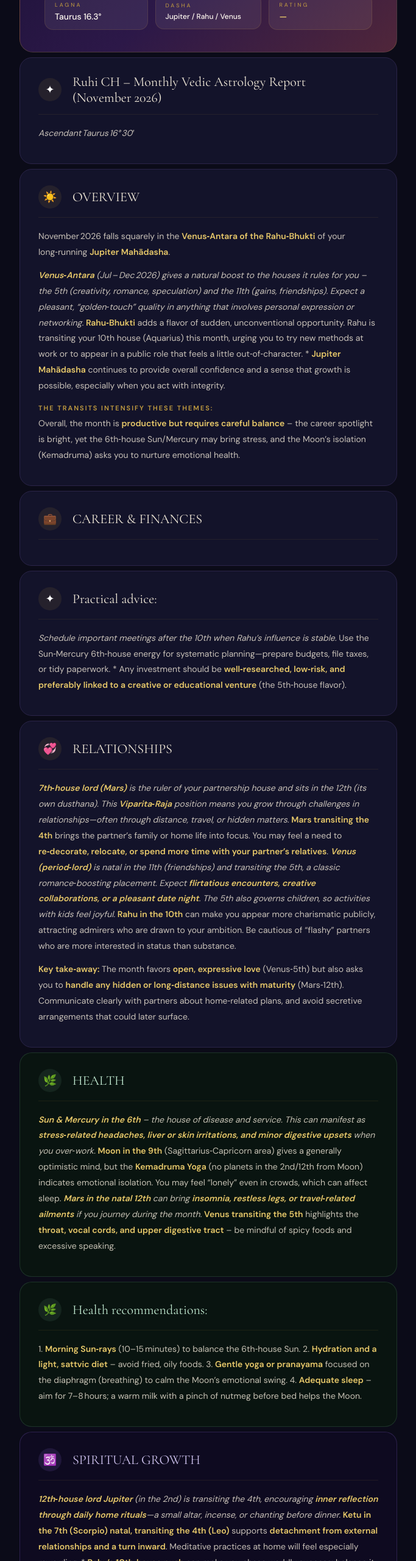
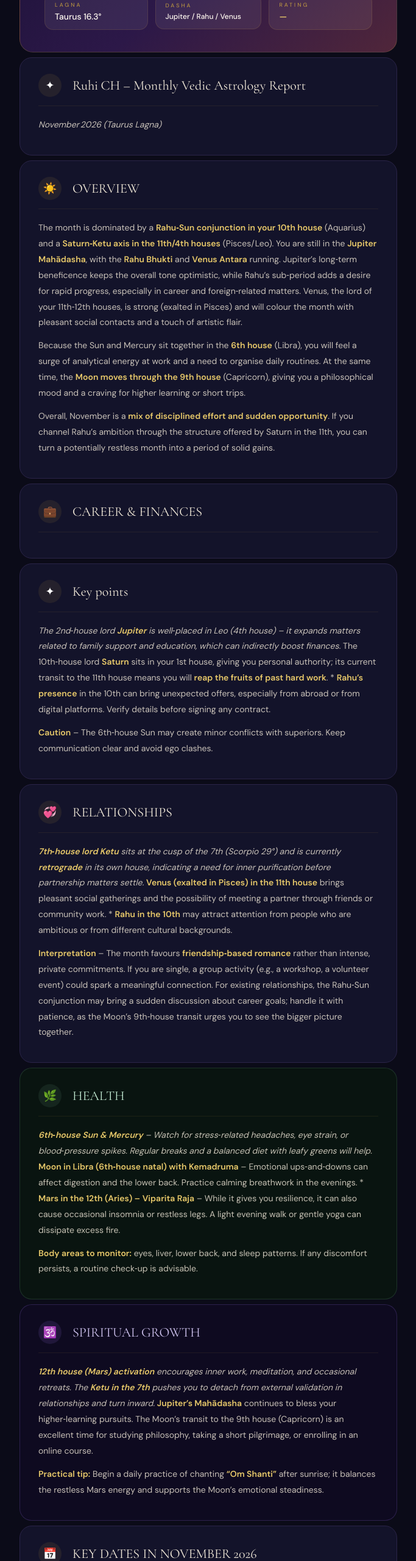
Before and after one commit to 45degrees45/astrowise-reports, a plain HTML site: page Ruhi_CH/Ruhi_CH_nov2026_report.html in a window 1280 px wide. Shown: the part 220-2780 px from the top of the page at 61% size, without its empty margins (298-981 px from the left). Drawn offline with nearby package versions, Linux system fonts and the light colour scheme.

Commit message:
feat: November 2026 reports for 39 profiles

```diff
--- a/Ruhi_CH/Ruhi_CH_nov2026_report.html
+++ b/Ruhi_CH/Ruhi_CH_nov2026_report.html
@@ -68,11 +68,11 @@
             <div style="width:38px;height:38px;border-radius:50%;background:rgba(196,158,64,0.1);text-align:center;line-height:38px;font-size:18px;">✦</div>
           </td>
           <td valign="middle" style="padding-left:12px;">
-            <h2 style="font-family:'Cormorant Garamond',Georgia,serif;font-size:22px;font-weight:400;color:#f0e8d8;margin:0;">Ruhi CH – Monthly Vedic Astrology Report (November 2026)</h2>
+            <h2 style="font-family:'Cormorant Garamond',Georgia,serif;font-size:22px;font-weight:400;color:#f0e8d8;margin:0;">Ruhi CH – Monthly Vedic Astrology Report</h2>
           </td>
         </tr>
       </table>
-      <p style="font-size:14px;color:rgba(240,232,216,0.82);line-height:1.85;margin:0 0 12px;font-family:'DM Sans',Arial,sans-serif;"><em>Ascendant Taurus 16° 30′</em></p>
+      <p style="font-size:14px;color:rgba(240,232,216,0.82);line-height:1.85;margin:0 0 12px;font-family:'DM Sans',Arial,sans-serif;"><em>November 2026 (Taurus Lagna)</em></p>
     </td></tr>
   </table>
 </td></tr>
@@ -92,10 +92,9 @@
           </td>
         </tr>
       </table>
-      <p style="font-size:14px;color:rgba(240,232,216,0.82);line-height:1.85;margin:0 0 12px;font-family:'DM Sans',Arial,sans-serif;">November 2026 falls squarely in the <strong style="color:#e8c96a;">Venus‑Antara of the Rahu‑Bhukti</strong> of your long‑running <strong style="color:#e8c96a;">Jupiter Mahādasha</strong>.</p>
-<p style="font-size:14px;color:rgba(240,232,216,0.82);line-height:1.85;margin:0 0 12px;font-family:'DM Sans',Arial,sans-serif;"><em> <strong style="color:#e8c96a;">Venus‑Antara</strong> (Jul – Dec 2026) gives a natural boost to the houses it rules for you – the 5th (creativity, romance, speculation) and the 11th (gains, friendships). Expect a pleasant, “golden‑touch” quality in anything that involves personal expression or networking. </em> <strong style="color:#e8c96a;">Rahu‑Bhukti</strong> adds a flavor of sudden, unconventional opportunity. Rahu is transiting your 10th house (Aquarius) this month, urging you to try new methods at work or to appear in a public role that feels a little out‑of‑character. * <strong style="color:#e8c96a;">Jupiter Mahādasha</strong> continues to provide overall confidence and a sense that growth is possible, especially when you act with integrity.</p>
-<p style="font-size:11px;letter-spacing:2px;text-transform:uppercase;color:#c49e40;margin:16px 0 6px;font-weight:600;font-family:'DM Sans',Arial,sans-serif;">The transits intensify these themes:</p>
-<p style="font-size:14px;color:rgba(240,232,216,0.82);line-height:1.85;margin:0 0 12px;font-family:'DM Sans',Arial,sans-serif;">Overall, the month is <strong style="color:#e8c96a;">productive but requires careful balance</strong> – the career spotlight is bright, yet the 6th‑house Sun/Mercury may bring stress, and the Moon’s isolation (Kemadruma) asks you to nurture emotional health.</p>
+      <p style="font-size:14px;color:rgba(240,232,216,0.82);line-height:1.85;margin:0 0 12px;font-family:'DM Sans',Arial,sans-serif;">The month is dominated by a <strong style="color:#e8c96a;">Rahu‑Sun conjunction in your 10th house</strong> (Aquarius) and a <strong style="color:#e8c96a;">Saturn‑Ketu axis in the 11th/4th houses</strong> (Pisces/Leo). You are still in the <strong style="color:#e8c96a;">Jupiter Mahādasha</strong>, with the <strong style="color:#e8c96a;">Rahu Bhukti</strong> and <strong style="color:#e8c96a;">Venus Antara</strong> running. Jupiter’s long‑term beneficence keeps the overall tone optimistic, while Rahu’s sub‑period adds a desire for rapid progress, especially in career and foreign‑related matters. Venus, the lord of your 11th‑12th houses, is strong (exalted in Pisces) and will colour the month with pleasant social contacts and a touch of artistic flair.</p>
+<p style="font-size:14px;color:rgba(240,232,216,0.82);line-height:1.85;margin:0 0 12px;font-family:'DM Sans',Arial,sans-serif;">Because the Sun and Mercury sit together in the <strong style="color:#e8c96a;">6th house</strong> (Libra), you will feel a surge of analytical energy at work and a need to organise daily routines. At the same time, the <strong style="color:#e8c96a;">Moon moves through the 9th house</strong> (Capricorn), giving you a philosophical mood and a craving for higher learning or short trips.</p>
+<p style="font-size:14px;color:rgba(240,232,216,0.82);line-height:1.85;margin:0 0 12px;font-family:'DM Sans',Arial,sans-serif;">Overall, November is a <strong style="color:#e8c96a;">mix of disciplined effort and sudden opportunity</strong>. If you channel Rahu’s ambition through the structure offered by Saturn in the 11th, you can turn a potentially restless month into a period of solid gains.</p>
     </td></tr>
   </table>
 </td></tr>
@@ -131,11 +130,12 @@
             <div style="width:38px;height:38px;border-radius:50%;background:rgba(196,158,64,0.1);text-align:center;line-height:38px;font-size:18px;">✦</div>
           </td>
           <td valign="middle" style="padding-left:12px;">
-            <h2 style="font-family:'Cormorant Garamond',Georgia,serif;font-size:22px;font-weight:400;color:#f0e8d8;margin:0;">Practical advice:</h2>
+            <h2 style="font-family:'Cormorant Garamond',Georgia,serif;font-size:22px;font-weight:400;color:#f0e8d8;margin:0;">Key points</h2>
           </td>
         </tr>
       </table>
-      <p style="font-size:14px;color:rgba(240,232,216,0.82);line-height:1.85;margin:0 0 12px;font-family:'DM Sans',Arial,sans-serif;"><em> Schedule important meetings after the 10th when Rahu’s influence is stable. </em> Use the Sun‑Mercury 6th‑house energy for systematic planning—prepare budgets, file taxes, or tidy paperwork. * Any investment should be <strong style="color:#e8c96a;">well‑researched, low‑risk, and preferably linked to a creative or educational venture</strong> (the 5th‑house flavor).</p>
+      <p style="font-size:14px;color:rgba(240,232,216,0.82);line-height:1.85;margin:0 0 12px;font-family:'DM Sans',Arial,sans-serif;"><em> The 2nd‑house lord <strong style="color:#e8c96a;">Jupiter</strong> is well‑placed in Leo (4th house) – it expands matters related to family support and education, which can indirectly boost finances. </em> The 10th‑house lord <strong style="color:#e8c96a;">Saturn</strong> sits in your 1st house, giving you personal authority; its current transit to the 11th house means you will <strong style="color:#e8c96a;">reap the fruits of past hard work</strong>. * <strong style="color:#e8c96a;">Rahu’s presence</strong> in the 10th can bring unexpected offers, especially from abroad or from digital platforms. Verify details before signing any contract.</p>
+<p style="font-size:14px;color:rgba(240,232,216,0.82);line-height:1.85;margin:0 0 12px;font-family:'DM Sans',Arial,sans-serif;"><strong style="color:#e8c96a;">Caution</strong> – The 6th‑house Sun may create minor conflicts with superiors. Keep communication clear and avoid ego clashes.</p>
     </td></tr>
   </table>
 </td></tr>
@@ -155,8 +155,8 @@
           </td>
         </tr>
       </table>
-      <p style="font-size:14px;color:rgba(240,232,216,0.82);line-height:1.85;margin:0 0 12px;font-family:'DM Sans',Arial,sans-serif;"><em> <strong style="color:#e8c96a;">7th‑house lord (Mars)</strong> is the ruler of your partnership house and sits in the 12th (its own dusthana). This <strong style="color:#e8c96a;">Viparita‑Raja</strong> position means you grow through challenges in relationships—often through distance, travel, or hidden matters. </em> <strong style="color:#e8c96a;">Mars transiting the 4th</strong> brings the partner’s family or home life into focus. You may feel a need to <strong style="color:#e8c96a;">re‑decorate, relocate, or spend more time with your partner’s relatives</strong>. <em> <strong style="color:#e8c96a;">Venus (period‑lord)</strong> is natal in the 11th (friendships) and transiting the 5th, a classic romance‑boosting placement. Expect <strong style="color:#e8c96a;">flirtatious encounters, creative collaborations, or a pleasant date night</strong>. The 5th also governs children, so activities with kids feel joyful. </em> <strong style="color:#e8c96a;">Rahu in the 10th</strong> can make you appear more charismatic publicly, attracting admirers who are drawn to your ambition. Be cautious of “flashy” partners who are more interested in status than substance.</p>
-<p style="font-size:14px;color:rgba(240,232,216,0.82);line-height:1.85;margin:0 0 12px;font-family:'DM Sans',Arial,sans-serif;"><strong style="color:#e8c96a;">Key take‑away:</strong> The month favors <strong style="color:#e8c96a;">open, expressive love</strong> (Venus‑5th) but also asks you to <strong style="color:#e8c96a;">handle any hidden or long‑distance issues with maturity</strong> (Mars‑12th). Communicate clearly with partners about home‑related plans, and avoid secretive arrangements that could later surface.</p>
+      <p style="font-size:14px;color:rgba(240,232,216,0.82);line-height:1.85;margin:0 0 12px;font-family:'DM Sans',Arial,sans-serif;"><em> <strong style="color:#e8c96a;">7th‑house lord Ketu</strong> sits at the cusp of the 7th (Scorpio 29°) and is currently <strong style="color:#e8c96a;">retrograde</strong> in its own house, indicating a need for inner purification before partnership matters settle. </em> <strong style="color:#e8c96a;">Venus (exalted in Pisces) in the 11th house</strong> brings pleasant social gatherings and the possibility of meeting a partner through friends or community work. * <strong style="color:#e8c96a;">Rahu in the 10th</strong> may attract attention from people who are ambitious or from different cultural backgrounds.</p>
+<p style="font-size:14px;color:rgba(240,232,216,0.82);line-height:1.85;margin:0 0 12px;font-family:'DM Sans',Arial,sans-serif;"><strong style="color:#e8c96a;">Interpretation</strong> – The month favours <strong style="color:#e8c96a;">friendship‑based romance</strong> rather than intense, private commitments. If you are single, a group activity (e.g., a workshop, a volunteer event) could spark a meaningful connection. For existing relationships, the Rahu‑Sun conjunction may bring a sudden discussion about career goals; handle it with patience, as the Moon’s 9th‑house transit urges you to see the bigger picture together.</p>
     </td></tr>
   </table>
 </td></tr>
@@ -176,27 +176,8 @@
           </td>
         </tr>
       </table>
-      <p style="font-size:14px;color:rgba(240,232,216,0.82);line-height:1.85;margin:0 0 12px;font-family:'DM Sans',Arial,sans-serif;"><em> <strong style="color:#e8c96a;">Sun & Mercury in the 6th</strong> – the house of disease and service. This can manifest as <strong style="color:#e8c96a;">stress‑related headaches, liver or skin irritations, and minor digestive upsets</strong> when you over‑work. </em> <strong style="color:#e8c96a;">Moon in the 9th</strong> (Sagittarius‑Capricorn area) gives a generally optimistic mind, but the <strong style="color:#e8c96a;">Kemadruma Yoga</strong> (no planets in the 2nd/12th from Moon) indicates emotional isolation. You may feel “lonely” even in crowds, which can affect sleep. <em> <strong style="color:#e8c96a;">Mars in the natal 12th</strong> can bring <strong style="color:#e8c96a;">insomnia, restless legs, or travel‑related ailments</strong> if you journey during the month. </em> <strong style="color:#e8c96a;">Venus transiting the 5th</strong> highlights the <strong style="color:#e8c96a;">throat, vocal cords, and upper digestive tract</strong> – be mindful of spicy foods and excessive speaking.</p>
-    </td></tr>
-  </table>
-</td></tr>
-
-
-<tr><td style="padding:4px 0;">
-  <table width="100%" cellpadding="0" cellspacing="0" style="background:#091410;border:1px solid rgba(90,143,114,0.25);border-radius:20px;">
-    <tr><td style="padding:26px 30px 24px;">
-      <!-- Panel header -->
-      <table width="100%" cellpadding="0" cellspacing="0" style="border-bottom:1px solid rgba(196,158,64,0.1);padding-bottom:14px;margin-bottom:18px;">
-        <tr>
-          <td width="44" valign="middle">
-            <div style="width:38px;height:38px;border-radius:50%;background:rgba(90,143,114,0.14);text-align:center;line-height:38px;font-size:18px;">🌿</div>
-          </td>
-          <td valign="middle" style="padding-left:12px;">
-            <h2 style="font-family:'Cormorant Garamond',Georgia,serif;font-size:22px;font-weight:400;color:#c0e8d0;margin:0;">Health recommendations:</h2>
-          </td>
-        </tr>
-      </table>
-      <p style="font-size:14px;color:rgba(240,232,216,0.82);line-height:1.85;margin:0 0 12px;font-family:'DM Sans',Arial,sans-serif;">1. <strong style="color:#e8c96a;">Morning Sun‑rays</strong> (10–15 minutes) to balance the 6th‑house Sun. 2. <strong style="color:#e8c96a;">Hydration and a light, sattvic diet</strong> – avoid fried, oily foods. 3. <strong style="color:#e8c96a;">Gentle yoga or pranayama</strong> focused on the diaphragm (breathing) to calm the Moon’s emotional swing. 4. <strong style="color:#e8c96a;">Adequate sleep</strong> – aim for 7–8 hours; a warm milk with a pinch of nutmeg before bed helps the Moon.</p>
+      <p style="font-size:14px;color:rgba(240,232,216,0.82);line-height:1.85;margin:0 0 12px;font-family:'DM Sans',Arial,sans-serif;"><em> <strong style="color:#e8c96a;">6th‑house Sun & Mercury</strong> – Watch for stress‑related headaches, eye strain, or blood‑pressure spikes. Regular breaks and a balanced diet with leafy greens will help. </em> <strong style="color:#e8c96a;">Moon in Libra (6th‑house natal) with Kemadruma</strong> – Emotional ups‑and‑downs can affect digestion and the lower back. Practice calming breathwork in the evenings. * <strong style="color:#e8c96a;">Mars in the 12th (Aries) – Viparita Raja</strong> – While it gives you resilience, it can also cause occasional insomnia or restless legs. A light evening walk or gentle yoga can dissipate excess fire.</p>
+<p style="font-size:14px;color:rgba(240,232,216,0.82);line-height:1.85;margin:0 0 12px;font-family:'DM Sans',Arial,sans-serif;"><strong style="color:#e8c96a;">Body areas to monitor:</strong> eyes, liver, lower back, and sleep patterns. If any discomfort persists, a routine check‑up is advisable.</p>
     </td></tr>
   </table>
 </td></tr>
@@ -216,8 +197,8 @@
           </td>
         </tr>
       </table>
-      <p style="font-size:14px;color:rgba(240,232,216,0.82);line-height:1.85;margin:0 0 12px;font-family:'DM Sans',Arial,sans-serif;"><em> <strong style="color:#e8c96a;">12th‑house lord Jupiter</strong> (in the 2nd) is transiting the 4th, encouraging <strong style="color:#e8c96a;">inner reflection through daily home rituals</strong>—a small altar, incense, or chanting before dinner. </em> <strong style="color:#e8c96a;">Ketu in the 7th (Scorpio) natal, transiting the 4th (Leo)</strong> supports <strong style="color:#e8c96a;">detachment from external relationships and a turn inward</strong>. Meditative practices at home will feel especially rewarding. * <strong style="color:#e8c96a;">Rahu’s 10th‑house push</strong> can make you chase worldly success; balance it by setting aside <strong style="color:#e8c96a;">one hour each evening for mantra or dhyana</strong>.</p>
-<p style="font-size:14px;color:rgba(240,232,216,0.82);line-height:1.85;margin:0 0 12px;font-family:'DM Sans',Arial,sans-serif;"><strong style="color:#e8c96a;">Suggested practice:</strong> <strong style="color:#e8c96a;">“Om Shanti”</strong> mantra (peace) to soothe the Moon’s isolation and to harmonize Rahu‑Ketu’s push‑pull. Perform it after sunset, facing east.</p>
+      <p style="font-size:14px;color:rgba(240,232,216,0.82);line-height:1.85;margin:0 0 12px;font-family:'DM Sans',Arial,sans-serif;"><em> <strong style="color:#e8c96a;">12th house (Mars) activation</strong> encourages inner work, meditation, and occasional retreats. The <strong style="color:#e8c96a;">Ketu in the 7th</strong> pushes you to detach from external validation in relationships and turn inward. </em> <strong style="color:#e8c96a;">Jupiter’s Mahādasha</strong> continues to bless your higher‑learning pursuits. The Moon’s transit to the 9th house (Capricorn) is an excellent time for studying philosophy, taking a short pilgrimage, or enrolling in an online course.</p>
+<p style="font-size:14px;color:rgba(240,232,216,0.82);line-height:1.85;margin:0 0 12px;font-family:'DM Sans',Arial,sans-serif;"><strong style="color:#e8c96a;">Practical tip:</strong> Begin a daily practice of chanting <strong style="color:#e8c96a;">“Om Shanti”</strong> after sunrise; it balances the restless Mars energy and supports the Moon’s emotional steadiness.</p>
     </td></tr>
   </table>
 </td></tr>
@@ -237,7 +218,7 @@
           </td>
         </tr>
       </table>
-      <p style="font-size:14px;color:rgba(240,232,216,0.82);line-height:1.85;margin:0 0 12px;font-family:'DM Sans',Arial,sans-serif;"><em>If you can schedule contract signings or important presentations between <strong style="color:#e8c96a;">5‑9 Nov</strong> and <strong style="color:#e8c96a;">24‑30 Nov</strong>, the results are likely to be smooth and rewarding.</em></p>
+
     </td></tr>
   </table>
 </td></tr>
@@ -253,11 +234,51 @@
             <div style="width:38px;height:38px;border-radius:50%;background:rgba(90,143,114,0.14);text-align:center;line-height:38px;font-size:18px;">🪬</div>
           </td>
           <td valign="middle" style="padding-left:12px;">
-            <h2 style="font-family:'Cormorant Garamond',Georgia,serif;font-size:22px;font-weight:400;color:#c0e8d0;margin:0;">REMEDIES (for the weakest planet – **Moon**)</h2>
+            <h2 style="font-family:'Cormorant Garamond',Georgia,serif;font-size:22px;font-weight:400;color:#c0e8d0;margin:0;">REMEDIES (Moon – the weakest point)</h2>
+          </td>
+        </tr>
+      </table>
+      <p style="font-size:14px;color:rgba(240,232,216,0.82);line-height:1.85;margin:0 0 12px;font-family:'DM Sans',Arial,sans-serif;"><em> <strong style="color:#e8c96a;">Mantra:</strong> Chant <strong style="color:#e8c96a;">“Om Som Somaya Namah”</strong> 108 times each Monday morning, visualising the Moon’s cool, soothing light filling your chest. </em> <strong style="color:#e8c96a;">Fasting:</strong> Observe a <strong style="color:#e8c96a;">Monday fast</strong> (only fruits, milk, and water) to pacify the Moon’s fluctuations. <em> <strong style="color:#e8c96a;">Gemstone:</strong> Wear a <strong style="color:#e8c96a;">pearl</strong> (cultured, not synthetic) set in a silver pendant on the <strong style="color:#e8c96a;">left thumb</strong> on <strong style="color:#e8c96a;">Thursday</strong>, the day ruled by Jupiter, to strengthen the Moon’s benefic influence. </em> <strong style="color:#e8c96a;">Charity:</strong> Donate <strong style="color:#e8c96a;">white rice, milk, or silver jewellery</strong> to a temple or a charitable organization on <strong style="color:#e8c96a;">full‑moon days</strong>. This mitigates the Kemadruma isolation and invites emotional balance.</p>
+    </td></tr>
+  </table>
+</td></tr>
+
+
+<tr><td style="padding:4px 0;">
+  <table width="100%" cellpadding="0" cellspacing="0" style="background:#13132a;border:1px solid #2a2448;border-radius:20px;">
+    <tr><td style="padding:26px 30px 24px;">
+      <!-- Panel header -->
+      <table width="100%" cellpadding="0" cellspacing="0" style="border-bottom:1px solid rgba(196,158,64,0.1);padding-bottom:14px;margin-bottom:18px;">
+        <tr>
+          <td width="44" valign="middle">
+            <div style="width:38px;height:38px;border-radius:50%;background:rgba(196,158,64,0.1);text-align:center;line-height:38px;font-size:18px;">⭐</div>
+          </td>
+          <td valign="middle" style="padding-left:12px;">
+            <h2 style="font-family:'Cormorant Garamond',Georgia,serif;font-size:22px;font-weight:400;color:#f0e8d8;margin:0;">MONTHLY RATING</h2>
           </td>
         </tr>
       </table>
 
+    </td></tr>
+  </table>
+</td></tr>
+
+
+<tr><td style="padding:4px 0;">
+  <table width="100%" cellpadding="0" cellspacing="0" style="background:#13132a;border:1px solid #2a2448;border-radius:20px;">
+    <tr><td style="padding:26px 30px 24px;">
+      <!-- Panel header -->
+      <table width="100%" cellpadding="0" cellspacing="0" style="border-bottom:1px solid rgba(196,158,64,0.1);padding-bottom:14px;margin-bottom:18px;">
+        <tr>
+          <td width="44" valign="middle">
+            <div style="width:38px;height:38px;border-radius:50%;background:rgba(196,158,64,0.1);text-align:center;line-height:38px;font-size:18px;">✦</div>
+          </td>
+          <td valign="middle" style="padding-left:12px;">
+            <h2 style="font-family:'Cormorant Garamond',Georgia,serif;font-size:22px;font-weight:400;color:#f0e8d8;margin:0;">5 / 10</h2>
+          </td>
+        </tr>
+      </table>
+      <p style="font-size:14px;color:rgba(240,232,216,0.82);line-height:1.85;margin:0 0 12px;font-family:'DM Sans',Arial,sans-serif;"><em>You have a solid foundation (Jupiter Mahādasha, Saturn Yoga‑Karaka) and the month supplies the extra push from Rahu in the 10th. The main challenge is keeping emotional balance while the Moon feels isolated; disciplined health habits and the Moon‑specific remedies will smooth the ride. If you stay focused on practical tasks and let the social opportunities flow naturally, November can turn into a stepping‑stone for long‑term success.</em></p>
     </td></tr>
   </table>
 </td></tr>
```
